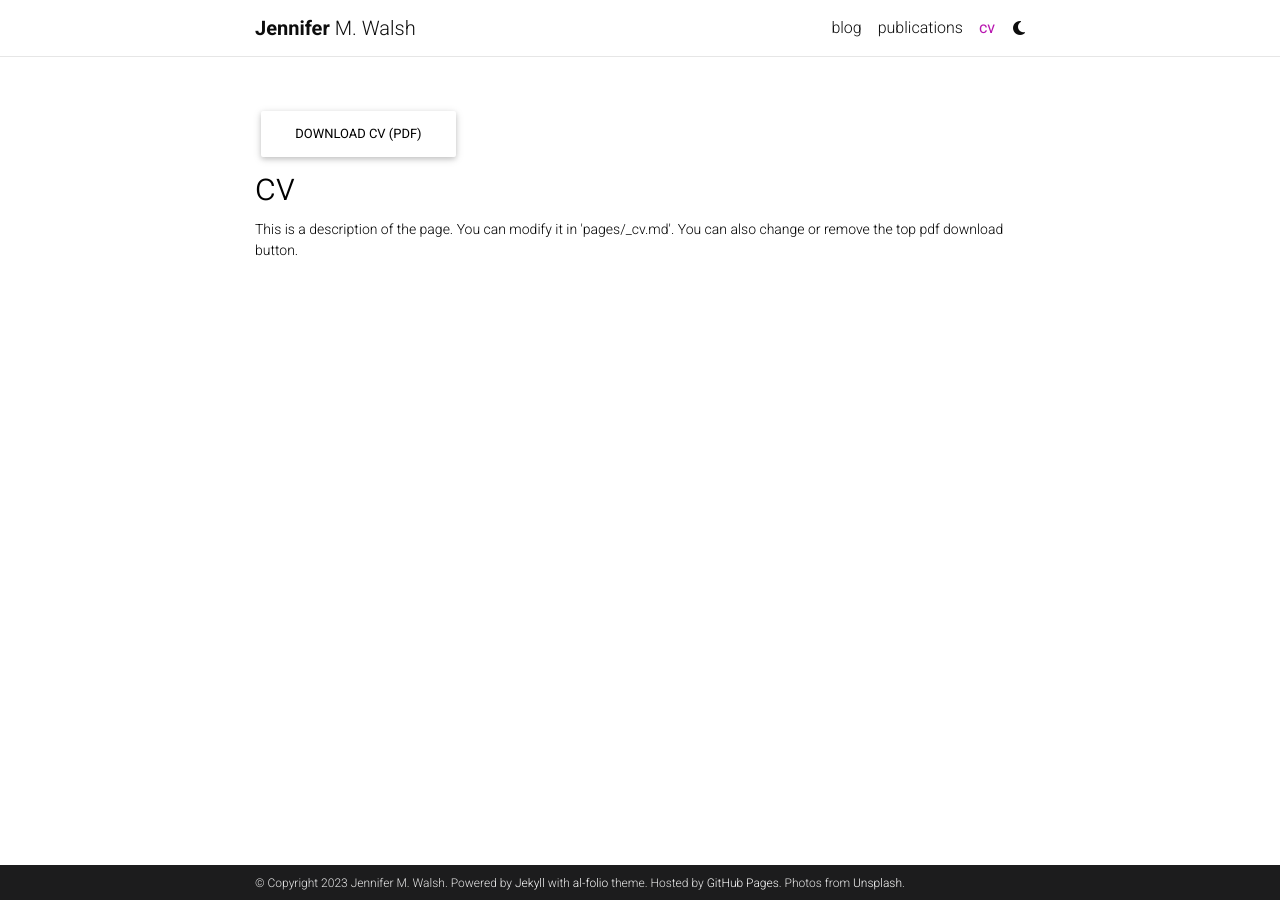
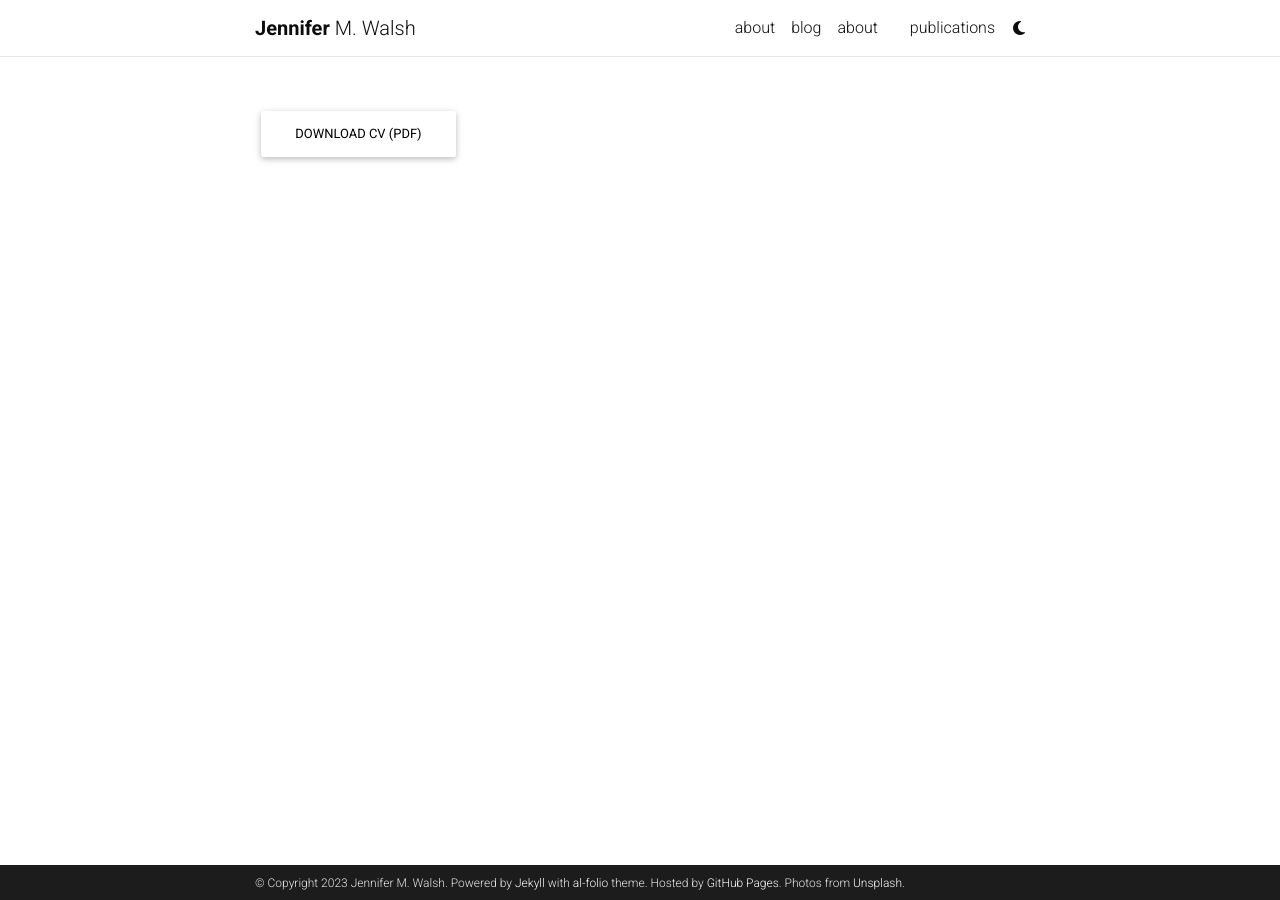
Before and after one commit to walshjm3/walshjm3.github.io, a Jekyll site: the page built from _pages/cv.md, in a window 1280 px wide. Built offline with Jekyll 4.4.1, drawn with Linux system fonts in a browser that asks for light colours; full-size pictures stand in for the smaller copies a plugin makes; comment, search, counter and statistics services are not loaded; a style sheet for code colours, icons or effects is not loaded.

Commit message:
Update navbar

```diff
--- a/_config.yml
+++ b/_config.yml
@@ -16,7 +16,7 @@
 keywords: jekyll, jekyll-theme, academic-website, portfolio-website  # add your own keywords or leave empty
 
 lang: en # the language of your site (for example: en, fr, cn, ru, etc.)
-icon: ⚛️  # the emoji used as the favicon (alternatively, provide image name in /assets/img/)
+icon: icon.png # the emoji used as the favicon (alternatively, provide image name in /assets/img/)
 
 url: https://walshjm3.github.io # the base hostname & protocol for your site
 baseurl: # the subpath of your site, e.g. /blog/
@@ -123,7 +123,7 @@
 # Blog
 # -----------------------------------------------------------------------------
 
-blog_name: jennifer # blog_name will be displayed in your blog page
+blog_name: blog # blog_name will be displayed in your blog page
 blog_nav_title: blog # your blog must have a title for it to be displayed in the nav bar
 blog_description: a simple whitespace theme for academics
 permalink: /blog/:year/:title/
--- a/_pages/cv.md
+++ b/_pages/cv.md
@@ -1,9 +1,9 @@
 ---
 layout: cv
 permalink: /cv/
-title: cv
+title:
 nav: true
-nav_order: 4
+nav_order: 2
 cv_pdf: resume.pdf
-description: This is a description of the page. You can modify it in 'pages/_cv.md'. You can also change or remove the top pdf download button.
+description:
 ---
```
Also changed, not shown: _pages/about.md (+3 -1 lines), _pages/publications.md (+1 -1 lines), assets/img/icon.png (added).
